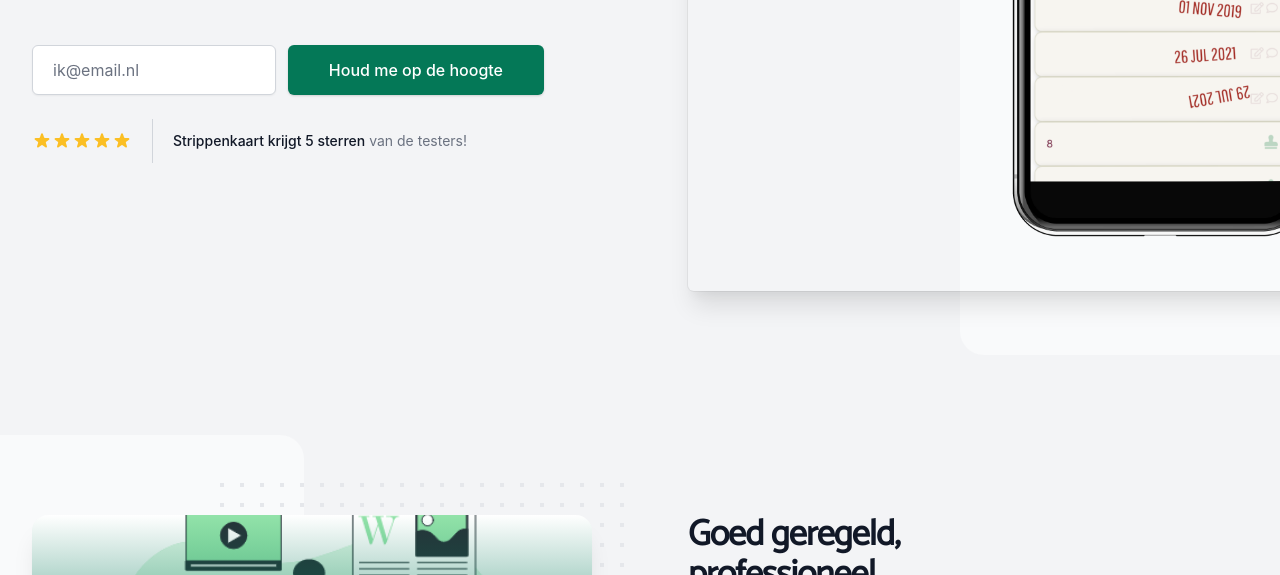
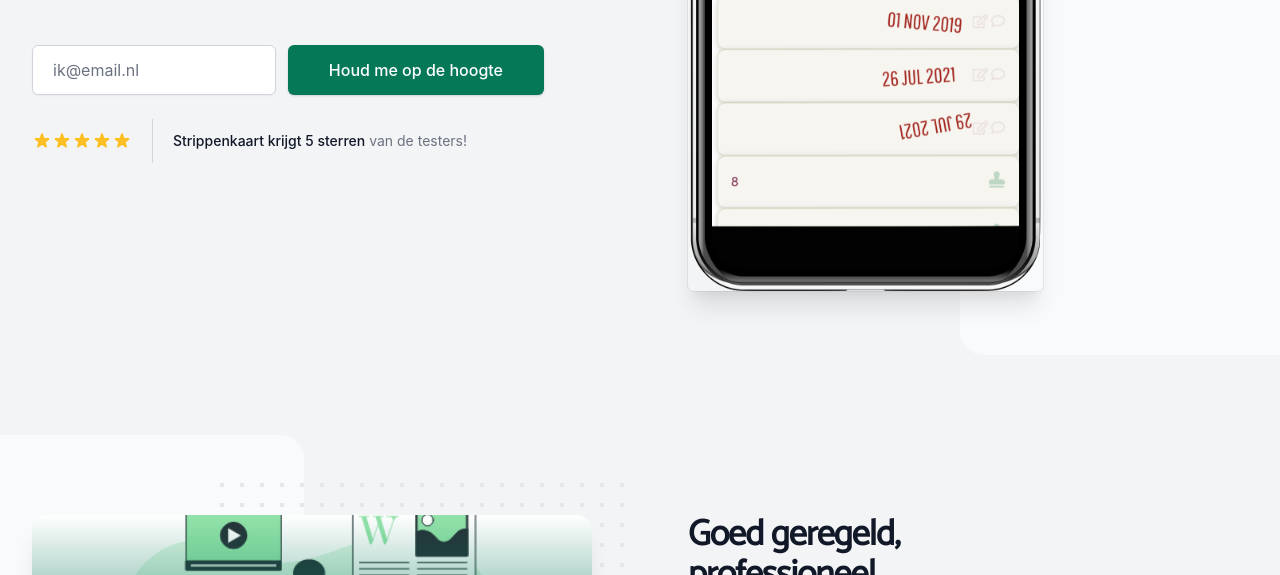
Before and after one commit to emcoding/TailTry, a website built with Vite: page index.html in a window 1280 px wide. Shown: the part 633-1208 px from the top of the page. Built offline with nearby package versions, Linux system fonts and the light colour scheme; a web font is replaced by a local one; what @tailwindcss/typography would draw is missing.

Commit message:
Crop photo to show more

```diff
--- a/index.html
+++ b/index.html
@@ -131,7 +131,7 @@
                  </div>
 <!-- screenshot-->
                  <div class="relative pl-4 -mr-40 sm:mx-auto sm:max-w-3xl sm:px-0 lg:max-w-none lg:h-full lg:pl-12">
-                     <img class="w-full rounded-md shadow-xl ring-1 ring-black ring-opacity-5 lg:h-full lg:w-auto lg:max-w-none" src="/img/opPhoneTransparant.png" alt="Voorbeeld Strippenkaart op phone">
+                     <img class="w-full rounded-md shadow-xl ring-1 ring-black ring-opacity-5 lg:h-full lg:w-auto lg:max-w-none" src="/img/PhoneOnly.png" alt="Voorbeeld Strippenkaart op phone">
 <!--                     <img class="w-full rounded-md shadow-xl ring-1 ring-black ring-opacity-5 lg:h-full lg:w-auto lg:max-w-none" src="https://tailwindui.com/img/component-images/task-app-rose.jpg" alt="">-->
                  </div>
              </div>
```
Also changed, not shown: img/PhoneOnly.png (added).
